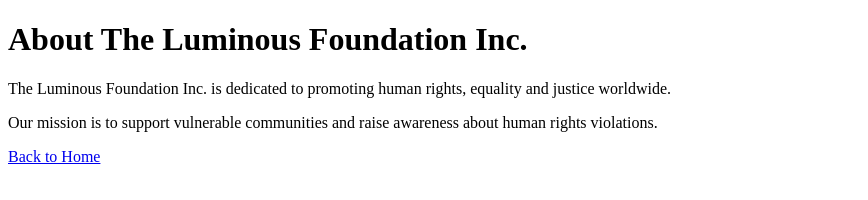
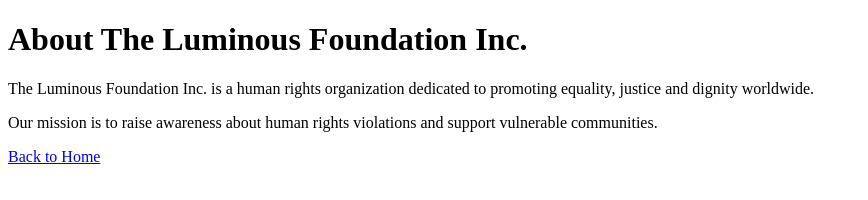
Before and after one commit to theluminousfoundationorg-ops/theluminousfoundation.github.io, a plain HTML site: page about.html in a window 1280 px wide. Shown: the whole page, without its empty margins (0-868 px from the left). Drawn offline with Linux system fonts and the light colour scheme.

Commit message:
Update about.html

```diff
--- a/about.html
+++ b/about.html
@@ -9,13 +9,13 @@
 <h1>About The Luminous Foundation Inc.</h1>
 
 <p>
-The Luminous Foundation Inc. is dedicated to promoting human rights,
-equality and justice worldwide.
+The Luminous Foundation Inc. is a human rights organization dedicated
+to promoting equality, justice and dignity worldwide.
 </p>
 
 <p>
-Our mission is to support vulnerable communities and raise awareness
-about human rights violations.
+Our mission is to raise awareness about human rights violations and
+support vulnerable communities.
 </p>
 
 <a href="index.html">Back to Home</a>
```
